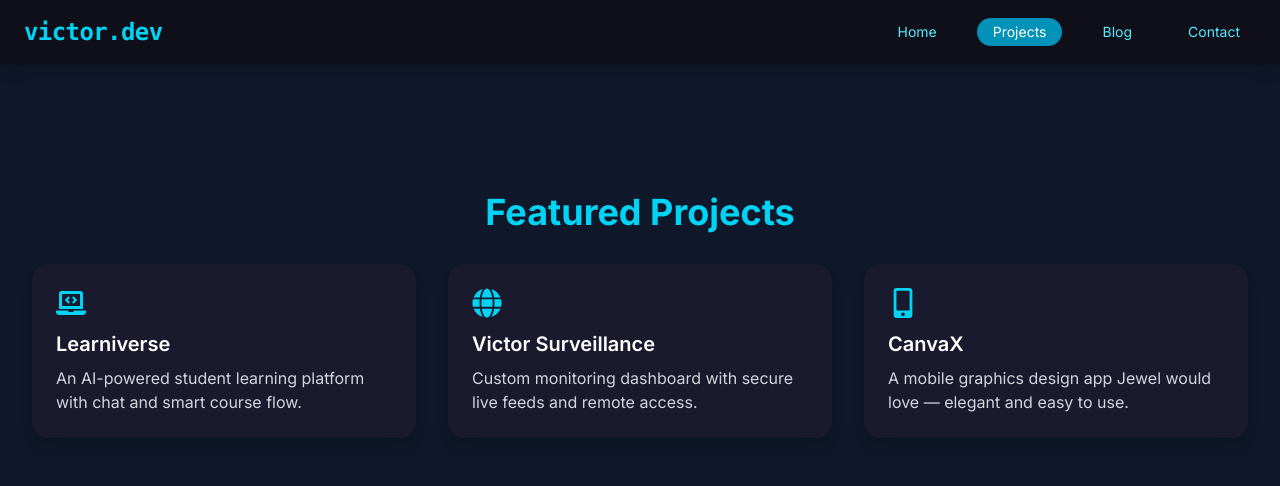
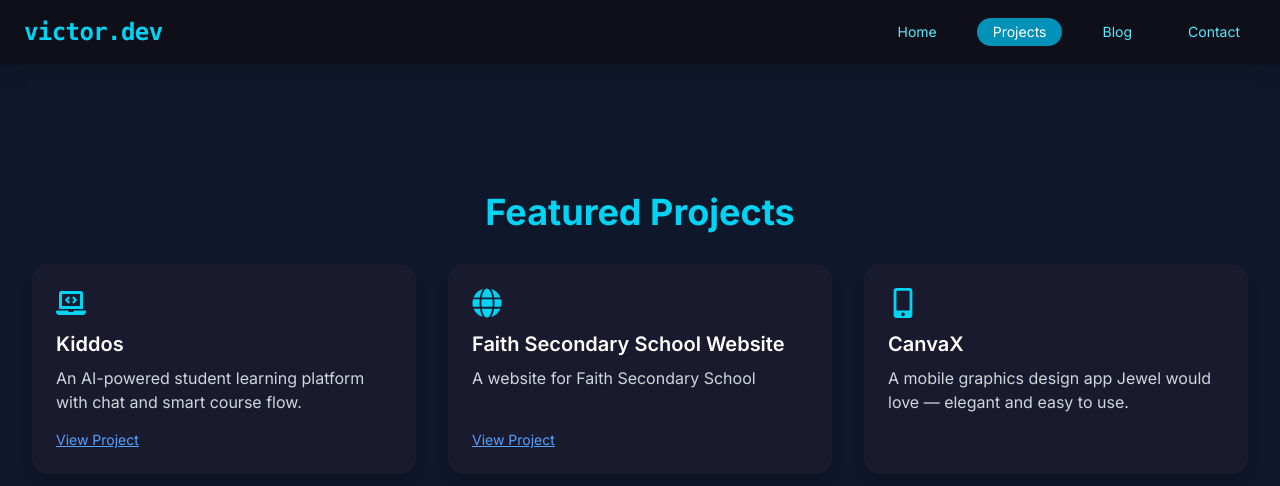
Before and after one commit to vic16-tech/Portfolio, a React (Vite) app: page /projects in a window 1280 px wide. Shown: the top 486 px of the page. Built offline with nearby package versions, Linux system fonts and the light colour scheme.

Commit message:
Final portfolio code ready for deployment

```diff
--- a/src/components/ContactForm.jsx
+++ b/src/components/ContactForm.jsx
@@ -129,7 +129,7 @@ const ContactForm = () => {
         {/* Submit Button */}
         <button
           type="submit"
-          className="w-full bg-cyan-500 hover:bg-cyan-600 text-white py-3 px-6 rounded-md flex items-center justify-center gap-3 font-semibold transition"
+          className="w-full bg-cyan-500 hover:bg-cyan-600 cursor-pointer text-white py-3 px-6 rounded-md flex items-center justify-center gap-3 font-semibold transition"
         >
           Send Message <FaPaperPlane />
         </button>
--- a/src/pages/Contact.jsx
+++ b/src/pages/Contact.jsx
@@ -16,12 +16,12 @@ const Contact = () => {
         <div className="flex items-center gap-3 text-gray-300 hover:text-cyan-400 transition-colors">
           <FaLinkedin />{" "}
           <a
-            href="https://linkedin.com/in/victor-dev"
+            href="x.com/achedevictor"
             target="_blank"
             rel="noopener noreferrer"
             className="underline"
           >
-            linkedin.com/in/victor-dev
+            x.com/achedevictor
           </a>
         </div>
       </div>
--- a/src/pages/Home.jsx
+++ b/src/pages/Home.jsx
@@ -1,3 +1,4 @@
+import { useEffect, useState } from "react";
 import { useInView } from "react-intersection-observer";
 import { motion } from "framer-motion";
 import {
@@ -13,6 +14,7 @@ import ContactForm from "../components/ContactForm";
 import BackToTopButton from "../components/BackToTopButton";
 import "../index.css";
 
+// Animation Variants
 const animationVariants = {
   fromLeft: {
     hidden: { opacity: 0, x: -100, scale: 0.8 },
@@ -37,20 +39,30 @@ const animationVariants = {
   },
 };
 
+// Animate only once
 const AnimatedOnView = ({ children, variant }) => {
   const [ref, inView] = useInView({ threshold: 0.2 });
+  const [hasBeenInView, setHasBeenInView] = useState(false);
+
+  useEffect(() => {
+    if (inView && !hasBeenInView) {
+      setHasBeenInView(true);
+    }
+  }, [inView, hasBeenInView]);
+
   return (
     <motion.div
       ref={ref}
       variants={animationVariants[variant]}
       initial="hidden"
-      animate={inView ? "visible" : "hidden"}
+      animate={hasBeenInView ? "visible" : "hidden"}
     >
       {children}
     </motion.div>
   );
 };
 
+// Tech stack icons
 const techIcons = [
   { Icon: FaHtml5, label: "HTML5" },
   { Icon: FaCss3Alt, label: "CSS3" },
@@ -67,6 +79,7 @@ const techIcons = [
   { Icon: FaFigma, label: "Figma" },
 ];
 
+// Testimonials
 const testimonials = [
   {
     name: "Sophia Adams",
@@ -86,6 +99,7 @@ const Home = () => {
   return (
     <div className="overflow-x-hidden bg-gray-900">
       <section className="text-white max-w-6xl mx-auto px-6 sm:px-12 md:px-24 flex flex-col gap-24 py-12">
+
         {/* Hero */}
         <div className="flex flex-col md:flex-row items-center justify-center gap-12">
           <AnimatedOnView variant="fromLeft">
@@ -187,7 +201,7 @@ const Home = () => {
           <AnimatedOnView variant="fromBottom">
             <h2 className="text-3xl font-bold text-cyan-400 text-center">What people say</h2>
           </AnimatedOnView>
-          <div className="flex flex-col md:flex-row gap-8 justify-center">
+          <div className="flex flex-col md:flex-row gap-8 justify-center items-center">
             {testimonials.map(({ name, feedback }, i) => (
               <AnimatedOnView key={name} variant={i % 2 ? "fromLeft" : "fromRight"}>
                 <div className="bg-white/5 p-6 rounded-xl border border-white/10 max-w-sm text-sm text-gray-200 backdrop-blur">
@@ -199,10 +213,10 @@ const Home = () => {
           </div>
         </div>
 
-        {/* Call to action */}
+        {/* CTA */}
         <section className="mt-32 text-center bg-cyan-600 py-16 px-6 rounded-2xl shadow-lg mx-6">
           <AnimatedOnView variant="jump">
-            <h2 className="text-4xl font-bold text-white mb-6">Let’s build something wild</h2>
+            <h2 className="text-4xl font-bold text-white mb-6 cursor-pointer">Let’s build something wild</h2>
             <a
               href="/contact"
               className="inline-block mt-4 px-6 py-3 bg-white text-cyan-600 rounded-full font-semibold hover:bg-gray-100 transition-all"
--- a/src/pages/Projects.jsx
+++ b/src/pages/Projects.jsx
@@ -2,19 +2,22 @@ import { FaLaptopCode, FaMobileAlt, FaGlobe } from "react-icons/fa";
 
 const projects = [
   {
-    title: "Learniverse",
+    title: "Kiddos",
     icon: <FaLaptopCode size={30} />,
     desc: "An AI-powered student learning platform with chat and smart course flow.",
+    url: "https://kiddo-eight-henna.vercel.app/", // Added URL for Learniverse
   },
   {
-    title: "Victor Surveillance",
+    title: "Faith Secondary School Website",
     icon: <FaGlobe size={30} />,
-    desc: "Custom monitoring dashboard with secure live feeds and remote access.",
+    desc: "A website for Faith Secondary School",
+    url: "https://faith-secondary-school-app.vercel.app/", // Added URL for Victor Surveillance
   },
   {
     title: "CanvaX",
     icon: <FaMobileAlt size={30} />,
     desc: "A mobile graphics design app Jewel would love — elegant and easy to use.",
+    // url: "https:", // Added URL for CanvaX
   },
 ];
 
@@ -28,11 +31,21 @@ const Projects = () => {
         {projects.map((project, i) => (
           <div
             key={i}
-            className="bg-[#1a1a2e] p-6 rounded-2xl shadow-lg hover:scale-105 hover:shadow-cyan-500/20 transition-transform duration-300"
+            className="bg-[#1a1a2e] p-6 rounded-2xl shadow-lg hover:scale-105 hover:shadow-cyan-500/20 transition-transform duration-300 flex flex-col" // Added flex-col to better position the link
           >
             <div className="text-cyan-400 mb-3">{project.icon}</div>
             <h3 className="text-xl font-semibold mb-2">{project.title}</h3>
-            <p className="text-gray-300">{project.desc}</p>
+            <p className="text-gray-300 flex-grow mb-4">{project.desc}</p> {/* Added flex-grow and mb-4 for spacing */}
+            {project.url && ( // Conditionally render the link only if a URL exists
+              <a
+                href={project.url}
+                target="_blank" // Opens the link in a new tab
+                rel="noopener noreferrer" // Security best practice for target="_blank"
+                className="text-blue-400 hover:text-blue-300 text-sm font-medium underline mt-auto self-start" // Styling for the link, mt-auto pushes it to bottom
+              >
+                View Project
+              </a>
+            )}
           </div>
         ))}
       </div>
```
